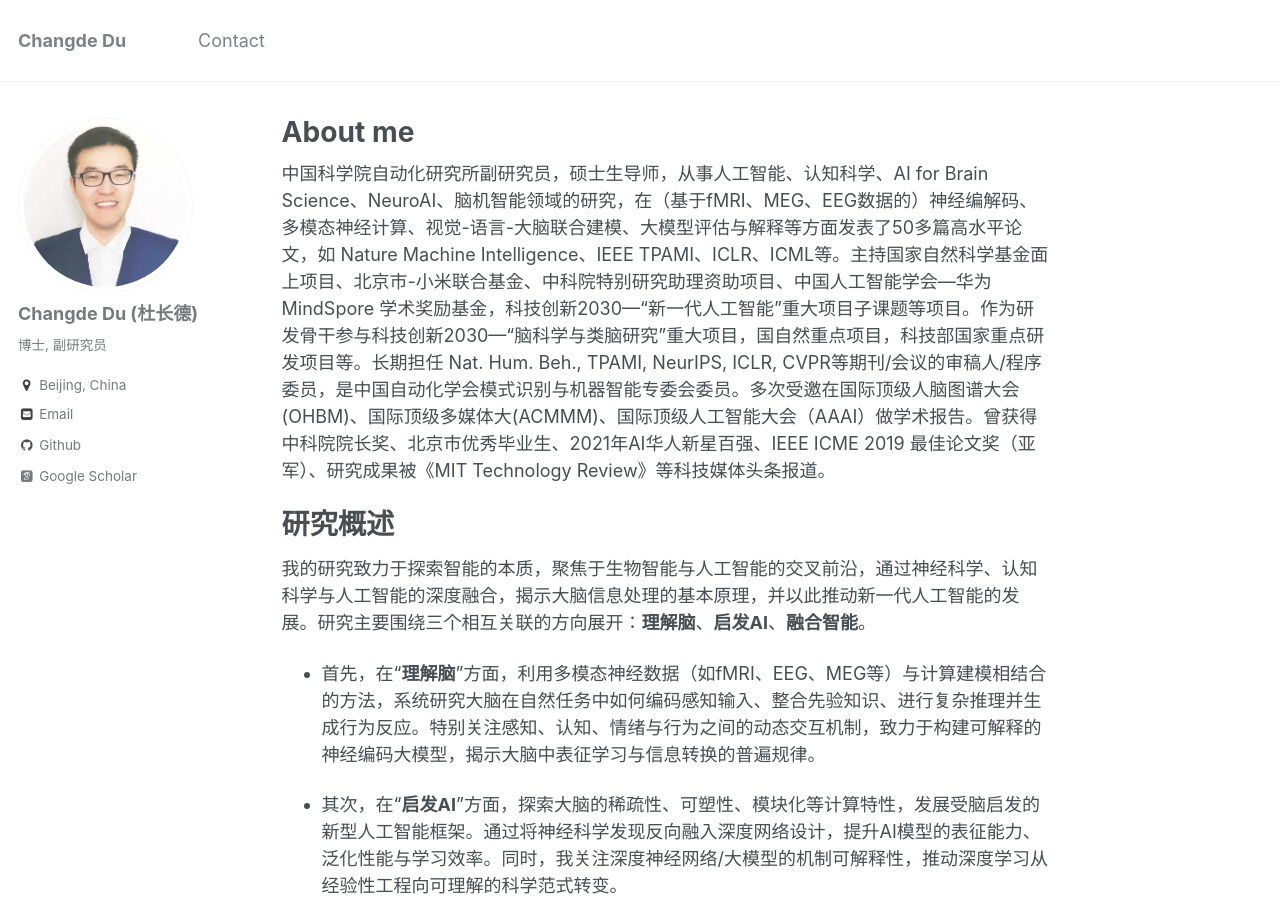
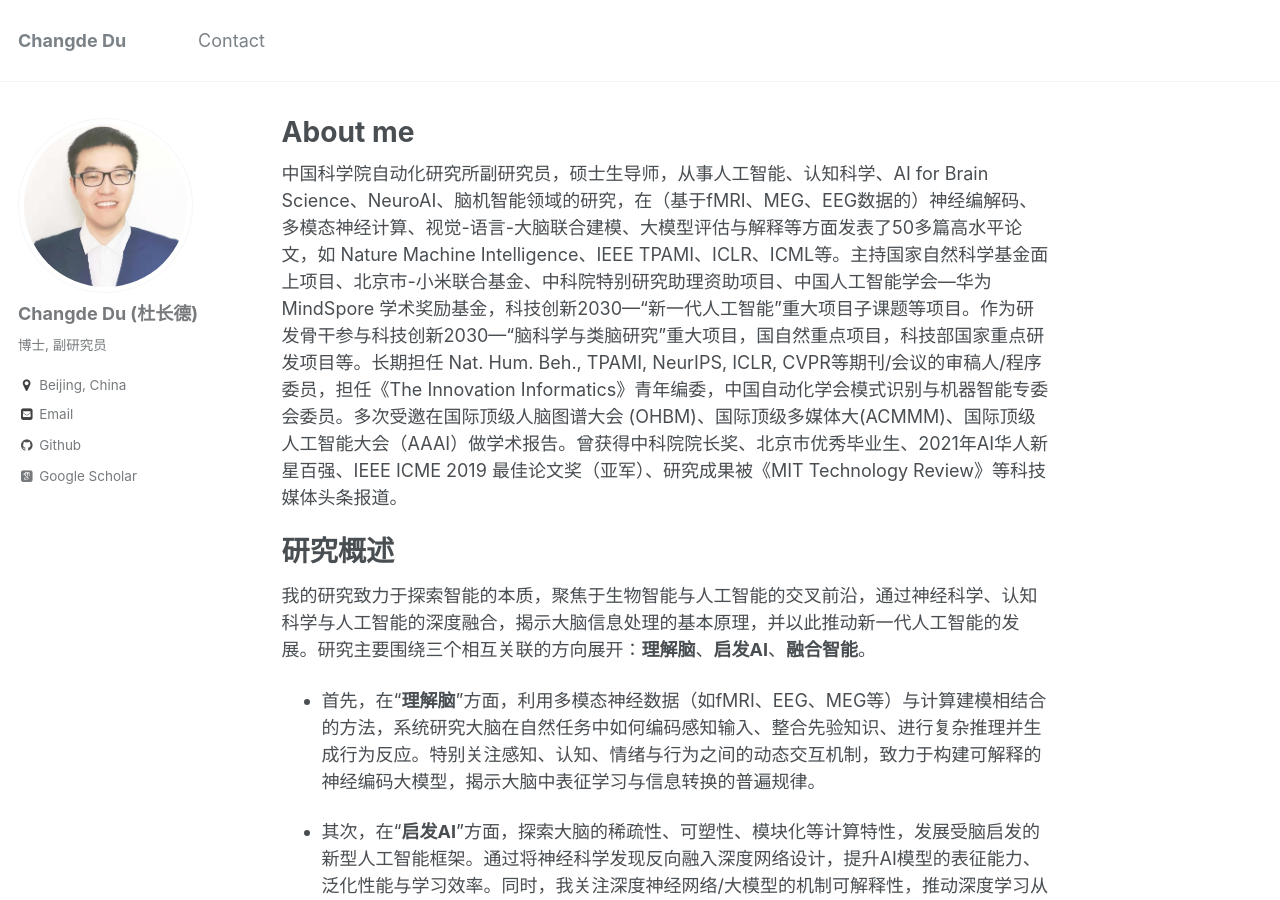
Before and after one commit to ChangdeDu/changdedu.github.io, a Jekyll site: the page built from _pages/about.md, in a window 1280 px wide and 900 px high. Built offline with Jekyll 4.4.1, drawn with Linux system fonts in a browser that asks for light colours; some web fonts are replaced.

Commit message:
Update about.md

```diff
--- a/_pages/about.md
+++ b/_pages/about.md
@@ -8,7 +8,7 @@ redirect_from:
   - /about.html
 ---
 
-中国科学院自动化研究所副研究员，硕士生导师，从事人工智能、认知科学、AI for Brain Science、NeuroAI、脑机智能领域的研究，在（基于fMRI、MEG、EEG数据的）神经编解码、多模态神经计算、视觉-语言-大脑联合建模、大模型评估与解释等方面发表了50多篇高水平论文，如 Nature Machine Intelligence、IEEE TPAMI、ICLR、ICML等。主持国家自然科学基金面上项目、北京市-小米联合基金、中科院特别研究助理资助项目、中国人工智能学会—华为 MindSpore 学术奖励基金，科技创新2030—“新一代人工智能”重大项目子课题等项目。作为研发骨干参与科技创新2030—“脑科学与类脑研究”重大项目，国自然重点项目，科技部国家重点研发项目等。长期担任 Nat. Hum. Beh., TPAMI, NeurIPS, ICLR, CVPR等期刊/会议的审稿人/程序委员，是中国自动化学会模式识别与机器智能专委会委员。多次受邀在国际顶级人脑图谱大会 (OHBM)、国际顶级多媒体大(ACMMM)、国际顶级人工智能大会（AAAI）做学术报告。曾获得中科院院长奖、北京市优秀毕业生、2021年AI华人新星百强、IEEE ICME 2019 最佳论文奖（亚军）、研究成果被《MIT Technology Review》等科技媒体头条报道。
+中国科学院自动化研究所副研究员，硕士生导师，从事人工智能、认知科学、AI for Brain Science、NeuroAI、脑机智能领域的研究，在（基于fMRI、MEG、EEG数据的）神经编解码、多模态神经计算、视觉-语言-大脑联合建模、大模型评估与解释等方面发表了50多篇高水平论文，如 Nature Machine Intelligence、IEEE TPAMI、ICLR、ICML等。主持国家自然科学基金面上项目、北京市-小米联合基金、中科院特别研究助理资助项目、中国人工智能学会—华为 MindSpore 学术奖励基金，科技创新2030—“新一代人工智能”重大项目子课题等项目。作为研发骨干参与科技创新2030—“脑科学与类脑研究”重大项目，国自然重点项目，科技部国家重点研发项目等。长期担任 Nat. Hum. Beh., TPAMI, NeurIPS, ICLR, CVPR等期刊/会议的审稿人/程序委员，担任《The Innovation Informatics》青年编委，中国自动化学会模式识别与机器智能专委会委员。多次受邀在国际顶级人脑图谱大会 (OHBM)、国际顶级多媒体大(ACMMM)、国际顶级人工智能大会（AAAI）做学术报告。曾获得中科院院长奖、北京市优秀毕业生、2021年AI华人新星百强、IEEE ICME 2019 最佳论文奖（亚军）、研究成果被《MIT Technology Review》等科技媒体头条报道。
 
 # 研究概述
 我的研究致力于探索智能的本质，聚焦于生物智能与人工智能的交叉前沿，通过神经科学、认知科学与人工智能的深度融合，揭示大脑信息处理的基本原理，并以此推动新一代人工智能的发展。研究主要围绕三个相互关联的方向展开：**理解脑**、**启发AI**、**融合智能**。
```
